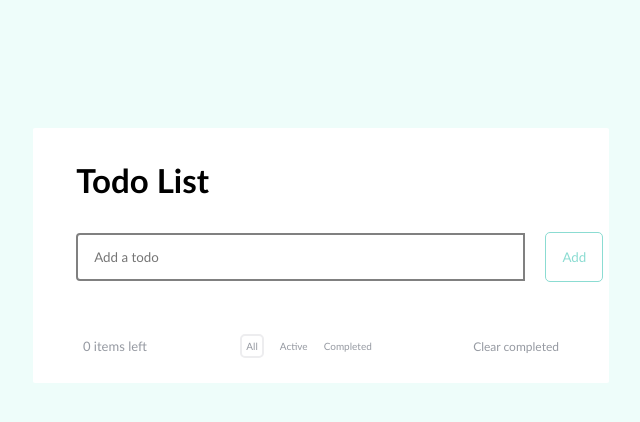
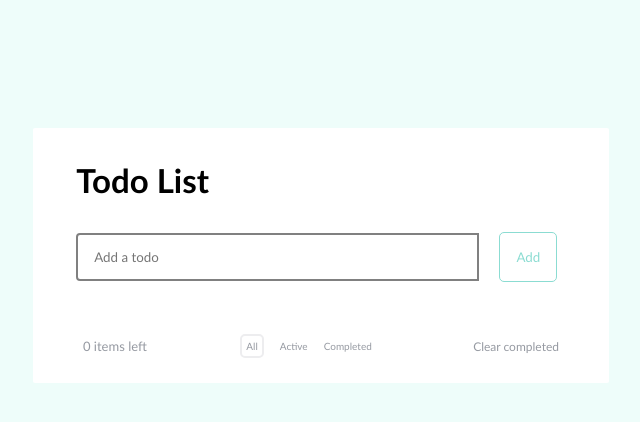
Before and after one commit to prointix/react-todoapp-for-daro, a React (Create React App) app in the folder todo-list/: page / in a window 1280 px wide. Shown: the top 422 px of the page, without its empty margins (319-959 px from the left). Built offline with nearby package versions, Linux system fonts and the light colour scheme.

Commit message:
wrapped onclicked functions and styles update

```diff
--- a/todo-list/src/App.css
+++ b/todo-list/src/App.css
@@ -96,7 +96,7 @@ h1 {
   border-radius: 4px 0 0px 4px;
   border: 2px solid gray;
   outline: none;
-  width: 78%;
+  width: 70%;
   height: 100%;
 }
 
@@ -176,7 +176,7 @@ h1 {
   font-size: 13px;
 }
 #left-item{
-  color:#969aa2
+  color:#969aa2;
 }
 
 .filters button{
--- a/todo-list/src/App.js
+++ b/todo-list/src/App.js
@@ -6,7 +6,6 @@ import Todo from "./components/TodoForm";
 import Todolist from "./components/TodoItem.js";
 
 const App = () => {
-
   const [todos, setTodos] = useState([]);
   const LOCAL_STORAGE_KEY = "todoList.app";
   const [status, setStatus] = useState("All");
@@ -41,7 +40,6 @@ const App = () => {
         todo.completed = !todo.completed;
       }
       return todo;
-
     });
     setTodos(updatedTodos);
     saveTocalStorage(updatedTodos);
@@ -68,6 +66,12 @@ const App = () => {
 
   const statusHandler = (e) => {
     setStatus(e.target.value);
+  };
+
+  const deleteCompletedTodo = (event) => {
+    setStatus("deleteCompletedTodo");
+    setTodos(todos.filter((todo) => !todo.completed));
+    saveTocalStorage(todos.filter((todo) => !todo.completed));
   };
 
   return (
@@ -117,11 +121,7 @@ const App = () => {
         </div>
         <button
           className={status === "deleteCompletedTodo" ? "on" : "clear-button"}
-          onClick={() => {
-            setStatus("deleteCompletedTodo");
-            setTodos(todos.filter((todo) => !todo.completed));
-            saveTocalStorage(todos.filter((todo) => !todo.completed));
-          }}
+          onClick={deleteCompletedTodo}
           value="deleteCompletedTodo"
         >
           Clear completed
```
